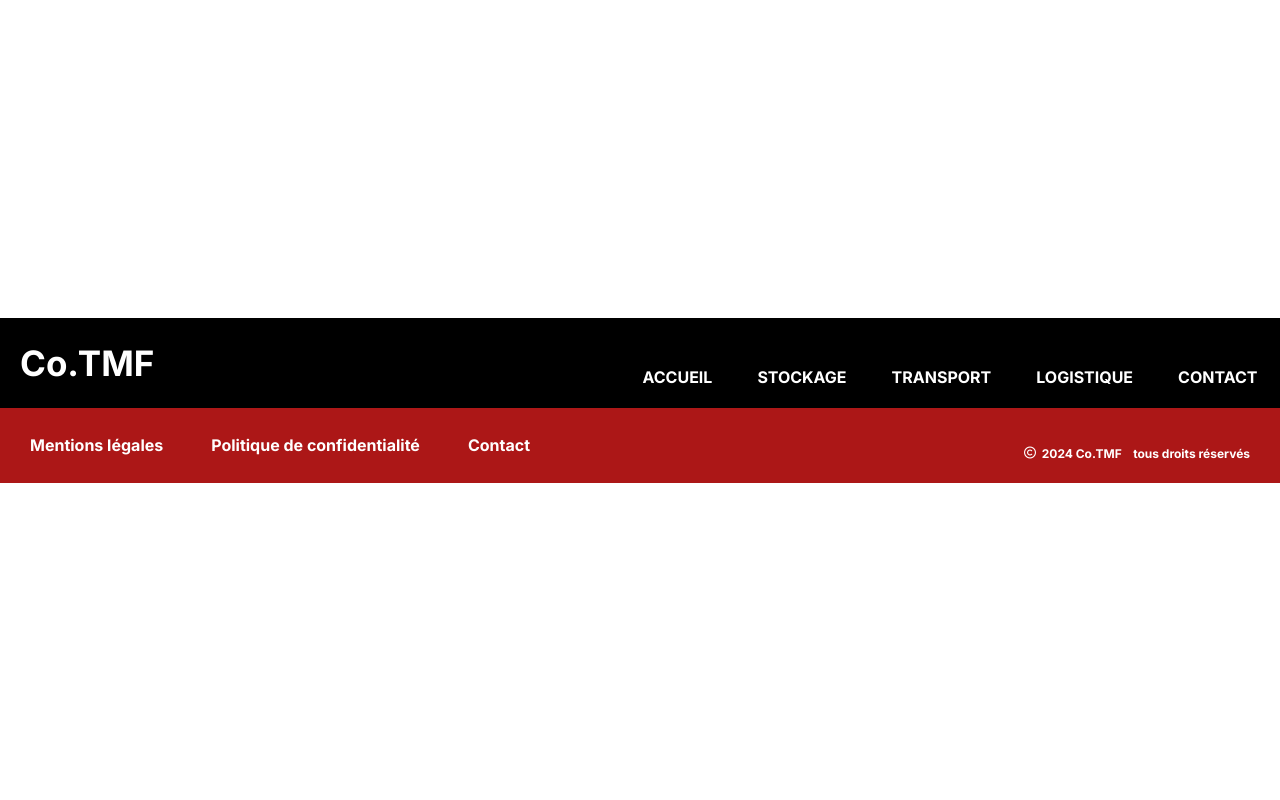
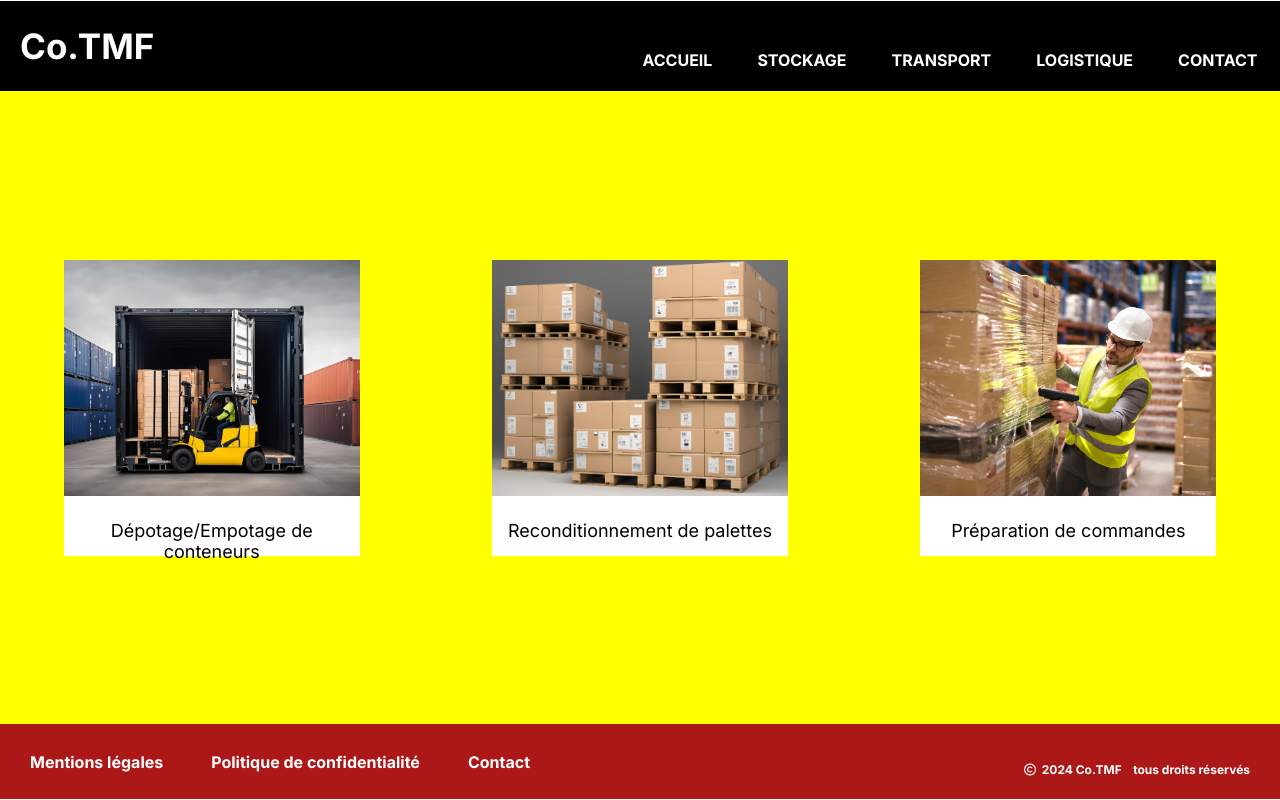
Before and after one commit to rjm62/cotmf, a React (Vite) app: page /cotmf/Logistique in a window 1280 px wide. Built offline with nearby package versions, Linux system fonts and the light colour scheme.

Commit message:
essai 17 depoiement

```diff
--- a/src/App.jsx
+++ b/src/App.jsx
@@ -14,11 +14,11 @@
             <DataContextProvider>
                 <Header />
                     <Routes>
-                        <Route path="/" element={<Navigate replace to="/cotmf/"/>} />
-                        <Route path="cotmf" element={<Accueil />} />
-                        <Route path="cotmf/Stockage" element={<Stockage />} />
-                        <Route path="cotmf/Transport" element={<Transport />} />
-                        <Route path="cotmf//Logistique" element={<Logistique />} />
+                        <Route path="/cotmf" element={<Navigate replace to="/"/>} />
+                        <Route path="/" element={<Accueil />} />
+                        <Route path="/Stockage" element={<Stockage />} />
+                        <Route path="/Transport" element={<Transport />} />
+                        <Route path="//Logistique" element={<Logistique />} />
                     </Routes>
                 <Footer />
             </DataContextProvider>
--- a/src/style/Logistique.css
+++ b/src/style/Logistique.css
@@ -10,6 +10,7 @@
     /* height: 100%; */
     min-height: 633px;
     margin-bottom: 0;
+    background-color: yellow;
 }
 
 .logistiqueContainer figure {
```
